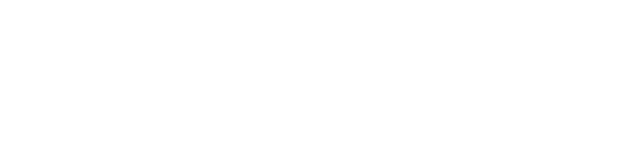
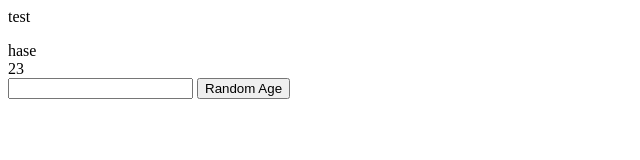
Before and after one commit to philippe-laurentiu/web-framework, a website built with Parcel: page index.html in a window 1280 px wide. Shown: the whole page, without its empty margins (0-640 px from the left). Built offline with nearby package versions, Linux system fonts and the light colour scheme; data requests are answered from the project's data file.

Commit message:
add views and eventhandling for html elements

```diff
--- a/index.html
+++ b/index.html
@@ -1,5 +1,6 @@
 <html>
   <body>
+    <div id="root"></div>
     <script src="./src/index.ts" type="module"></script>
   </body>
 </html>
--- a/src/index.ts
+++ b/src/index.ts
@@ -1,10 +1,17 @@
-import { User, UserProps } from './models/User'
+import { UserForm } from "./views/UserForm"
+import { User } from "./models/User"
 
+const root = document.getElementById('root')
 
-const coll = User.buildUserCollection()
-
-coll.on('change', () => {
-  console.log(coll)
-})
-
-coll.fetch()
+if (root) {
+  const user = User.buildUser({
+    id: 1,
+    name: 'hase',
+    age: 23
+  })
+  const uf = new UserForm(
+    root,
+    user
+  )
+  uf.render()
+}
--- a/src/models/User.ts
+++ b/src/models/User.ts
@@ -24,4 +24,9 @@ export class User extends Model<UserProps>{
   static buildUserCollection(): Collection<User, UserProps> {
     return new Collection<User, UserProps>(rootUrl, (json: UserProps) => User.buildUser(json))
   }
+
+  setRandomAge(): void {
+    const randomAge = Math.round(Math.random() * 100)
+    this.set({age: randomAge})
+  }
 }
--- /dev/null
+++ b/src/views/UserForm.ts
@@ -0,0 +1,55 @@
+import { User } from "../models/User"
+
+export class UserForm {
+    constructor(public parent: Element, public user: User){
+        this.test()
+    }
+
+    test(): void {
+        this.user.on('change', () => {
+            this.render()
+        })
+    }
+
+    eventsMap(): { [key: string]: () => void } {
+        return {
+            'click:.rand-age': this.onRandomAge,
+            // 'mouseenter:p':  this.onMouseEnter
+        }
+    }
+
+    bindEvents(fragment: DocumentFragment): void {
+        const eventsMap = this.eventsMap()
+
+        for(let eventKey in eventsMap) {
+            const [eventName, eventSelector] = eventKey.split(':')
+            fragment.querySelectorAll(eventSelector).forEach((element) => {
+                element.addEventListener(eventName, eventsMap[eventKey])
+            })
+        }
+    }
+
+    onRandomAge = () => {
+        this.user.setRandomAge()
+    }
+
+    template(): string {
+        return `
+            <div>
+                <p>test</p>
+                <div>${this.user.get('name')}</div>
+                <div>${this.user.get('age')}</div>
+                <input />
+                <button class="rand-age">Random Age</button>
+            </div>
+        `
+    }
+
+    render(): void {
+        this.parent.innerHTML = ''
+        const templateElement = document.createElement('template')
+        templateElement.innerHTML = this.template()
+        this.bindEvents(templateElement.content)
+        this.parent.append(templateElement.content)
+    }
+}
```
Also changed, not shown: dist/index.html, 5 other files.
